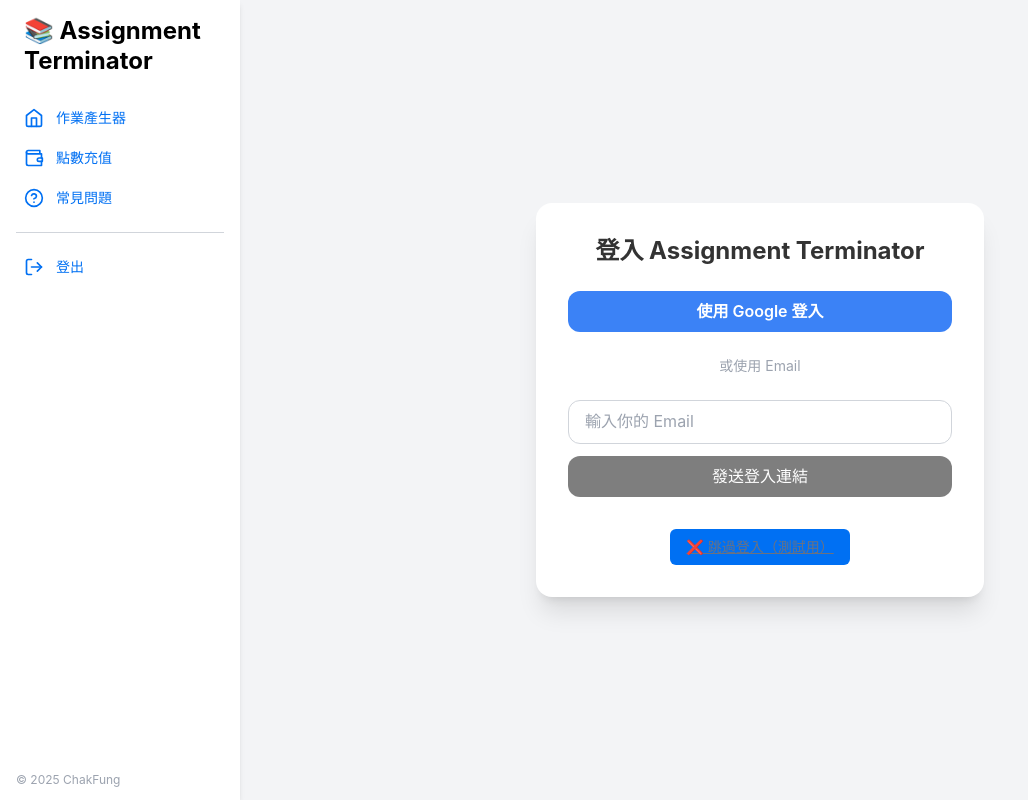
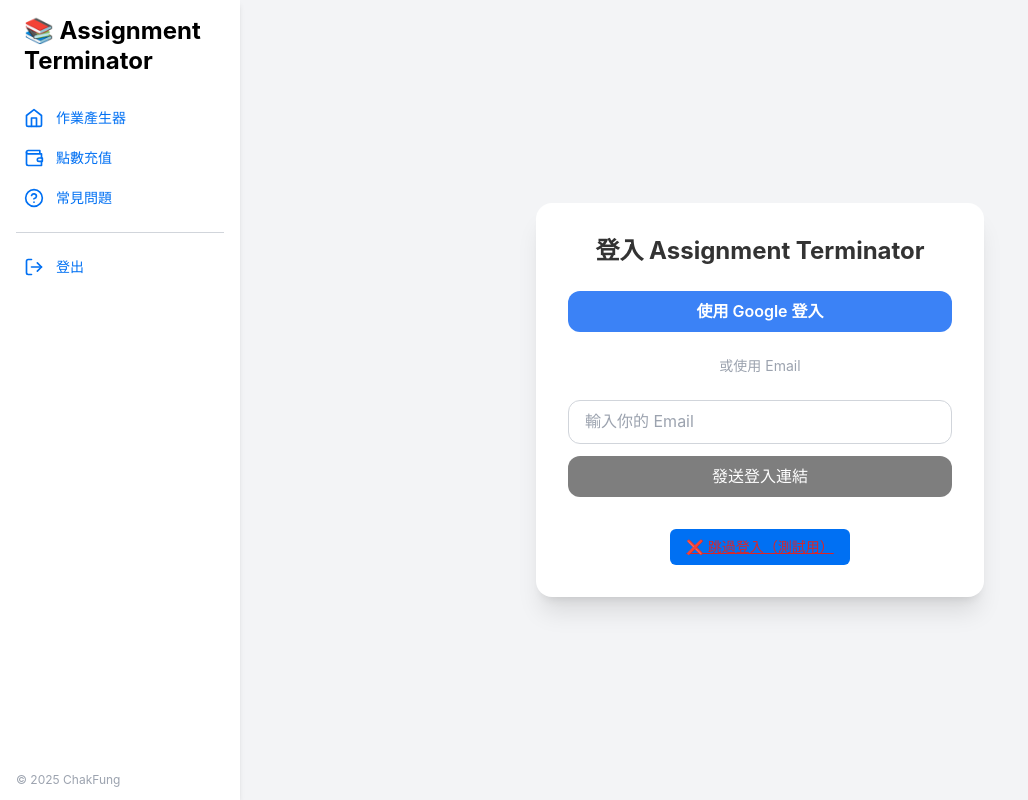
Before and after one commit to ndx218/Assignment-Terminator, a Next.js app: page /login in a window 1280 px wide. Shown: the whole page, without its empty margins (0-1028 px from the left). Built offline with nearby package versions, Linux system fonts and the light colour scheme; no server answers.

Commit message:
Update login.tsx

```diff
--- a/pages/login.tsx
+++ b/pages/login.tsx
@@ -1,4 +1,3 @@
-// pages/login.tsx
 import { signIn, useSession } from 'next-auth/react';
 import { useEffect, useState } from 'react';
 import { useRouter } from 'next/router';
@@ -10,7 +9,14 @@ export default function LoginPage() {
   const [email, setEmail] = useState('');
   const [loading, setLoading] = useState(false);
 
+  // ✅ 自動跳轉：登入成功 or 手動跳過登入
   useEffect(() => {
+    const skip = localStorage.getItem('skipLogin') === 'true';
+    if (skip) {
+      router.replace('/');
+      return;
+    }
+
     if (status === 'loading') return;
     if (session?.user) {
       showSuccess('login');
@@ -27,7 +33,7 @@ export default function LoginPage() {
 
   const handleSkipLogin = () => {
     localStorage.setItem('skipLogin', 'true');
-    router.replace('/'); // ✅ 強制導向首頁
+    router.replace('/');
   };
 
   if (status === 'loading') {
@@ -70,7 +76,7 @@ export default function LoginPage() {
         </div>
 
         <div className="text-center pt-2">
-          <button onClick={handleSkipLogin} className="text-sm text-gray-500 underline hover:text-black">
+          <button onClick={handleSkipLogin} className="text-sm text-red-600 underline hover:text-black">
             ❌ 跳過登入（測試用）
           </button>
         </div>
```
